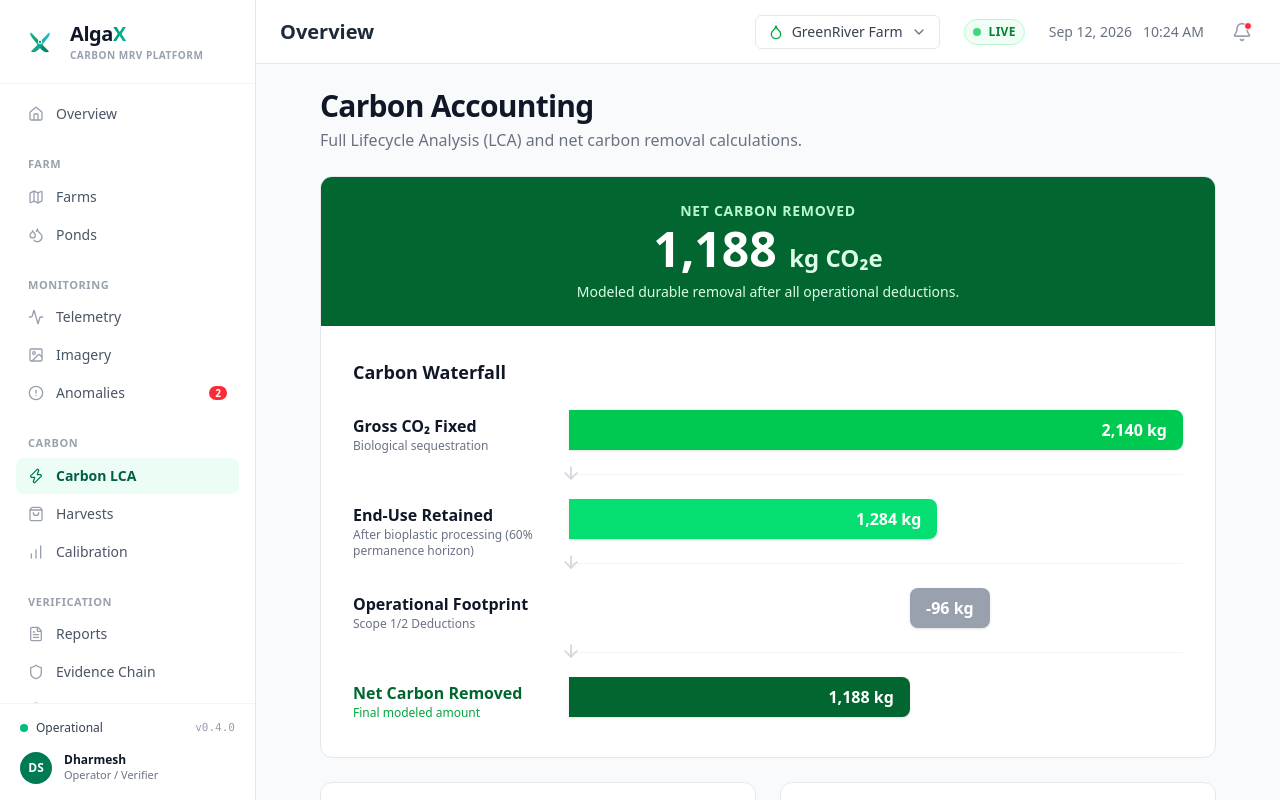
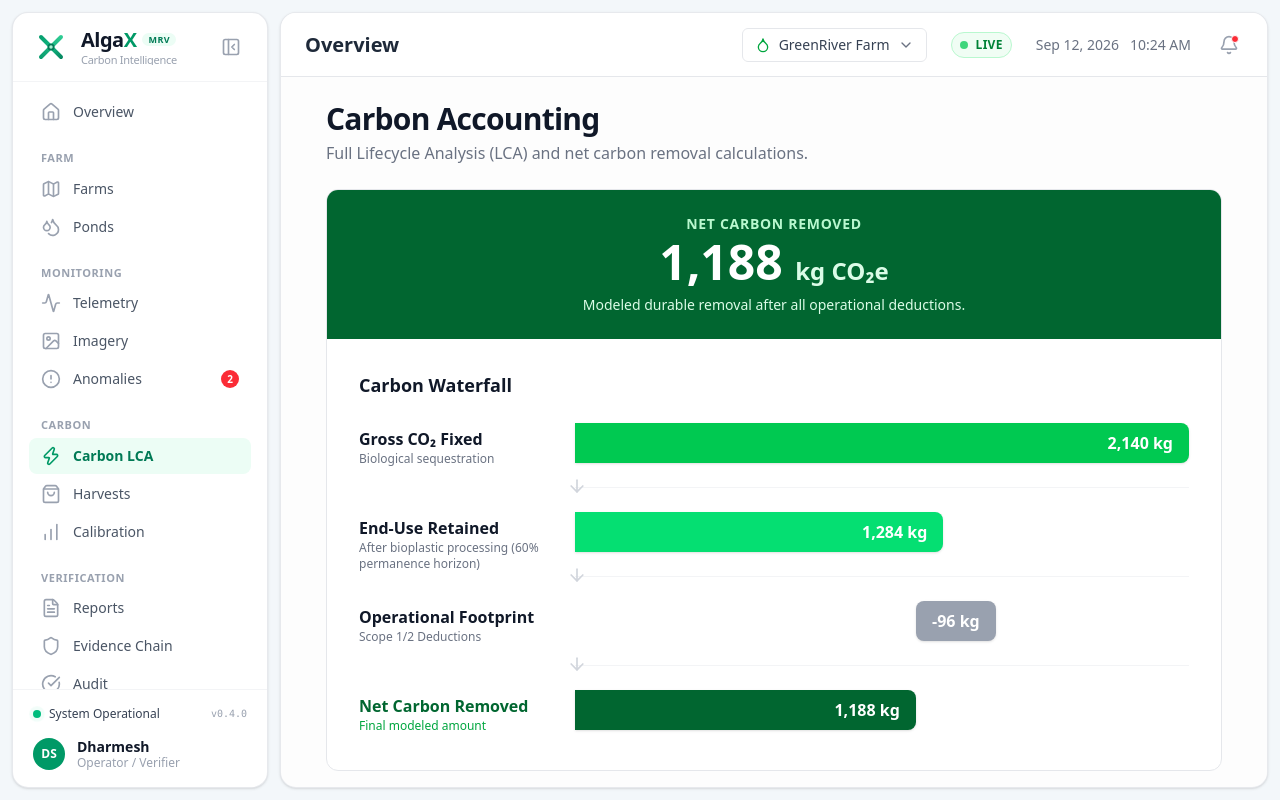
Before and after one commit to VekariaDharmesh/AlgaX, a Next.js app in the folder frontend/: page /carbon in a window 1280 px wide. Built offline with nearby package versions, Linux system fonts and the light colour scheme.

Commit message:
feat(ui): add open/close toggle button to box-style sidebar

```diff
--- a/frontend/src/app/layout.tsx
+++ b/frontend/src/app/layout.tsx
@@ -15,11 +15,11 @@ export default function RootLayout({
 }) {
   return (
     <html lang="en">
-      <body className="flex h-screen bg-gray-50 text-gray-900 font-sans antialiased overflow-hidden">
+      <body className="flex h-screen bg-slate-100/80 text-gray-900 font-sans antialiased overflow-hidden p-3 gap-3">
         <Sidebar />
-        <div className="flex flex-col flex-1 overflow-hidden">
+        <div className="flex flex-col flex-1 overflow-hidden bg-white rounded-2xl border border-gray-200/90 shadow-sm">
           <Header />
-          <main className="flex-1 overflow-y-auto p-6">{children}</main>
+          <main className="flex-1 overflow-y-auto p-6 bg-gray-50/40">{children}</main>
         </div>
       </body>
     </html>
--- a/frontend/src/components/layout/Sidebar.tsx
+++ b/frontend/src/components/layout/Sidebar.tsx
@@ -1,6 +1,6 @@
 'use client';
 
-import React from 'react';
+import React, { useState } from 'react';
 import Link from 'next/link';
 import { usePathname } from 'next/navigation';
 import {
@@ -17,7 +17,9 @@ import {
   Shield,
   CheckCircle,
   Settings,
-  Play
+  Play,
+  PanelLeftClose,
+  PanelLeftOpen
 } from 'lucide-react';
 
 const navItems = [
@@ -63,74 +65,110 @@ const navItems = [
 
 export function Sidebar() {
   const pathname = usePathname();
+  const [isOpen, setIsOpen] = useState(true);
 
   return (
-    <aside className="w-64 bg-white border-r border-gray-200 flex flex-col h-full shrink-0 select-none">
-      {/* Brand Header */}
-      <div className="px-6 py-5 flex items-center gap-3.5 border-b border-gray-100">
-        {/* Redesigned AlgaX Logo */}
-        <div className="relative flex items-center justify-center">
-          <svg className="w-8 h-8 shrink-0" viewBox="0 0 32 32" fill="none" xmlns="http://www.w3.org/2000/svg">
+    <aside
+      className={`${
+        isOpen ? 'w-64' : 'w-20'
+      } bg-white rounded-2xl border border-gray-200/90 shadow-sm flex flex-col h-full shrink-0 select-none overflow-hidden transition-all duration-300 ease-in-out`}
+    >
+      {/* Brand Header with Open / Close Button */}
+      <div className={`border-b border-gray-100 flex items-center transition-all ${
+        isOpen ? 'px-5 py-4 justify-between' : 'px-3 py-4 flex-col gap-3 justify-center'
+      }`}>
+        <div className="flex items-center gap-3 min-w-0">
+          <div className="relative shrink-0">
+            <svg className="w-9 h-9" viewBox="0 0 36 36" fill="none" xmlns="http://www.w3.org/2000/svg">
               <defs>
-              <linearGradient id="algax-l1" x1="6" y1="6" x2="26" y2="26" gradientUnits="userSpaceOnUse">
-                <stop offset="0%" stopColor="#10B981" />
+                <linearGradient id="algax-g1" x1="4" y1="4" x2="32" y2="32" gradientUnits="userSpaceOnUse">
+                  <stop offset="0%" stopColor="#059669" />
+                  <stop offset="50%" stopColor="#10B981" />
                   <stop offset="100%" stopColor="#047857" />
                 </linearGradient>
-              <linearGradient id="algax-l2" x1="26" y1="6" x2="6" y2="26" gradientUnits="userSpaceOnUse">
-                <stop offset="0%" stopColor="#06B6D4" />
+                <linearGradient id="algax-g2" x1="32" y1="4" x2="4" y2="32" gradientUnits="userSpaceOnUse">
+                  <stop offset="0%" stopColor="#34D399" />
                   <stop offset="100%" stopColor="#059669" />
                 </linearGradient>
               </defs>
-            {/* Left-to-right diagonal bio stroke */}
               <path
-              d="M7 6.5C10.5 10 14 13.8 16 16C18 18.2 21.5 22 25 25.5C23.5 26.5 21 26.5 18.5 24.5C16 22.5 13.8 19 12 16.5C10.2 14 7.5 11.5 6.5 9C6 7.8 6.3 6.8 7 6.5Z"
-              fill="url(#algax-l1)"
+                d="M8 8C13.5 13.5 18 18 28 28"
+                stroke="url(#algax-g1)"
+                strokeWidth="4"
+                strokeLinecap="round"
               />
-            {/* Right-to-left diagonal bio stroke */}
               <path
-              d="M25 6.5C21.5 10 18 13.8 16 16C14 18.2 10.5 22 7 25.5C8.5 26.5 11 26.5 13.5 24.5C16 22.5 18.2 19 20 16.5C21.8 14 24.5 11.5 25.5 9C26 7.8 25.7 6.8 25 6.5Z"
-              fill="url(#algax-l2)"
-              fillOpacity="0.92"
+                d="M28 8C22.5 13.5 18 18 8 28"
+                stroke="url(#algax-g2)"
+                strokeWidth="4"
+                strokeLinecap="round"
               />
-            {/* Core nucleus */}
-            <circle cx="16" cy="16" r="2.2" fill="#FFFFFF" />
-            <circle cx="16" cy="16" r="1.2" fill="#059669" />
+              <circle cx="18" cy="18" r="3.5" fill="#047857" />
+              <circle cx="18" cy="18" r="1.75" fill="#A7F3D0" />
             </svg>
           </div>
 
-        {/* Redesigned Brand Typography */}
-        <div className="flex flex-col">
-          <div className="flex items-center tracking-tight">
-            <span className="font-extrabold text-xl text-gray-900">Alga</span>
-            <span className="font-black text-xl bg-gradient-to-r from-emerald-600 to-teal-500 bg-clip-text text-transparent">X</span>
-          </div>
-          <span className="text-[10px] font-semibold tracking-wider text-gray-400 uppercase">
-            Carbon MRV Platform
+          {isOpen && (
+            <div className="flex flex-col min-w-0">
+              <div className="flex items-center gap-1.5">
+                <span className="font-black text-xl tracking-tight text-gray-900 leading-none">
+                  Alga<span className="text-emerald-600">X</span>
+                </span>
+                <span className="text-[9px] font-bold tracking-wider uppercase text-emerald-700 bg-emerald-50 px-1.5 py-0.5 rounded leading-none">
+                  MRV
                 </span>
               </div>
+              <span className="text-[11px] text-gray-400 font-medium tracking-tight mt-1 leading-none truncate">
+                Carbon Intelligence
+              </span>
+            </div>
+          )}
         </div>
 
-      {/* Navigation Links */}
-      <div className="flex-1 overflow-y-auto px-4 py-3 space-y-4">
+        {/* Toggle Collapse/Expand Button */}
+        <button
+          onClick={() => setIsOpen(!isOpen)}
+          className="p-1.5 text-gray-400 hover:text-gray-700 hover:bg-gray-100 rounded-lg transition-colors shrink-0"
+          title={isOpen ? "Collapse sidebar" : "Expand sidebar"}
+          aria-label={isOpen ? "Collapse sidebar" : "Expand sidebar"}
+        >
+          {isOpen ? (
+            <PanelLeftClose className="w-5 h-5" />
+          ) : (
+            <PanelLeftOpen className="w-5 h-5 text-emerald-600" />
+          )}
+        </button>
+      </div>
+
+      {/* Navigation Scrollable Area */}
+      <div className={`flex-1 overflow-y-auto ${isOpen ? 'px-4 py-3 space-y-5' : 'px-2 py-3 space-y-3'}`}>
         {/* Overview Item */}
         <Link
           href="/"
-          className={`flex items-center gap-3 px-3 py-2 rounded-lg text-sm font-medium transition-colors ${
+          title="Overview"
+          className={`flex items-center rounded-lg text-sm font-medium transition-colors ${
+            isOpen ? 'gap-3 px-3 py-2' : 'justify-center p-2.5'
+          } ${
             pathname === '/'
-              ? 'bg-emerald-50 text-emerald-800 font-semibold'
-              : 'text-gray-600 hover:bg-gray-100/70 hover:text-gray-900'
+              ? 'bg-emerald-50 text-emerald-700 font-semibold'
+              : 'text-gray-600 hover:bg-gray-50 hover:text-gray-900'
           }`}
         >
-          <Home className={`w-4 h-4 ${pathname === '/' ? 'text-emerald-700' : 'text-gray-400'}`} />
-          <span>Overview</span>
+          <Home className={`w-5 h-5 shrink-0 ${pathname === '/' ? 'text-emerald-600' : 'text-gray-400'}`} />
+          {isOpen && <span>Overview</span>}
         </Link>
 
-        {/* Nav Groups */}
+        {/* Navigation Groups */}
         {navItems.map((group, i) => (
-          <div key={i} className="space-y-0.5">
-            <h3 className="px-3 pt-2 pb-1 text-[11px] font-semibold text-gray-400 uppercase tracking-wider">
+          <div key={i}>
+            {isOpen ? (
+              <div className="px-3 text-[11px] font-semibold text-gray-400 uppercase tracking-wider mb-1">
                 {group.group}
-            </h3>
+              </div>
+            ) : (
+              <div className="my-2 border-t border-gray-100 w-8 mx-auto" />
+            )}
+
             <div className="space-y-0.5">
               {group.items.map((item, j) => {
                 const isActive = pathname === item.href || (item.href !== '/' && pathname ? pathname.startsWith(item.href) : false);
@@ -138,22 +176,28 @@ export function Sidebar() {
                   <Link
                     key={j}
                     href={item.href}
-                    className={`group flex items-center justify-between px-3 py-2 rounded-lg text-sm font-medium transition-colors ${
+                    title={item.name}
+                    className={`relative flex items-center rounded-lg text-sm font-medium transition-colors ${
+                      isOpen ? 'justify-between px-3 py-2' : 'justify-center p-2.5'
+                    } ${
                       isActive
-                        ? 'bg-emerald-50 text-emerald-800 font-semibold'
-                        : 'text-gray-600 hover:bg-gray-100/70 hover:text-gray-900'
+                        ? 'bg-emerald-50 text-emerald-700 font-semibold'
+                        : 'text-gray-600 hover:bg-gray-50 hover:text-gray-900'
                     }`}
                   >
-                    <div className="flex items-center gap-3">
-                      <item.icon className={`w-4 h-4 transition-colors ${
-                        isActive ? 'text-emerald-700' : 'text-gray-400 group-hover:text-gray-600'
-                      }`} />
-                      <span>{item.name}</span>
+                    <div className={`flex items-center ${isOpen ? 'gap-3' : ''}`}>
+                      <item.icon className={`w-5 h-5 shrink-0 ${isActive ? 'text-emerald-600' : 'text-gray-400'}`} />
+                      {isOpen && <span>{item.name}</span>}
                     </div>
+
                     {item.badge && (
-                      <span className="bg-red-500 text-white text-[10px] font-bold px-1.5 py-0.2 rounded-full">
+                      isOpen ? (
+                        <span className="bg-red-500 text-white text-[10px] font-bold px-1.5 py-0.5 rounded-full">
                           {item.badge}
                         </span>
+                      ) : (
+                        <span className="absolute top-1.5 right-1.5 w-2 h-2 bg-red-500 rounded-full"></span>
+                      )
                     )}
                   </Link>
                 );
@@ -163,26 +207,40 @@ export function Sidebar() {
         ))}
       </div>
 
-      {/* Footer */}
-      <div className="p-4 border-t border-gray-100 mt-auto space-y-3">
-        {/* Status indicator */}
+      {/* Unboxed Bottom Section */}
+      <div className={`border-t border-gray-100 mt-auto transition-all ${
+        isOpen ? 'p-4 space-y-3' : 'p-3 flex flex-col items-center gap-3'
+      }`}>
+        {/* Operational Status */}
+        {isOpen ? (
           <div className="flex items-center justify-between px-1 text-xs">
             <div className="flex items-center gap-2">
-            <span className="w-2 h-2 rounded-full bg-emerald-500"></span>
-            <span className="font-medium text-gray-700">Operational</span>
+              <span className="relative flex h-2 w-2">
+                <span className="animate-ping absolute inline-flex h-full w-full rounded-full bg-emerald-400 opacity-75"></span>
+                <span className="relative inline-flex rounded-full h-2 w-2 bg-emerald-500"></span>
+              </span>
+              <span className="font-medium text-gray-700">System Operational</span>
             </div>
-          <span className="font-mono text-[11px] text-gray-400">v0.4.0</span>
+            <span className="text-[10px] text-gray-400 font-mono">v0.4.0</span>
           </div>
+        ) : (
+          <div className="relative flex h-3 w-3 my-1" title="System Operational (v0.4.0)">
+            <span className="animate-ping absolute inline-flex h-full w-full rounded-full bg-emerald-400 opacity-75"></span>
+            <span className="relative inline-flex rounded-full h-3 w-3 bg-emerald-500"></span>
+          </div>
+        )}
 
-        {/* User profile */}
-        <div className="flex items-center gap-3 px-1 pt-1">
-          <div className="w-8 h-8 rounded-full bg-emerald-700 text-white flex items-center justify-center font-bold text-xs">
+        {/* User Info */}
+        <div className={`flex items-center ${isOpen ? 'gap-3 px-1 pt-1' : 'justify-center'}`} title="Dharmesh (Operator / Verifier)">
+          <div className="w-8 h-8 rounded-full bg-emerald-600 text-white flex items-center justify-center font-bold text-xs shrink-0">
             DS
           </div>
-          <div className="flex flex-col">
-            <span className="text-xs font-semibold text-gray-900 leading-tight">Dharmesh</span>
-            <span className="text-[11px] text-gray-500">Operator / Verifier</span>
+          {isOpen && (
+            <div className="flex flex-col min-w-0">
+              <span className="text-sm font-semibold text-gray-900 truncate leading-tight">Dharmesh</span>
+              <span className="text-xs text-gray-400 truncate">Operator / Verifier</span>
             </div>
+          )}
         </div>
       </div>
     </aside>
```
Lines whose indentation alone changed are shown as unchanged.
